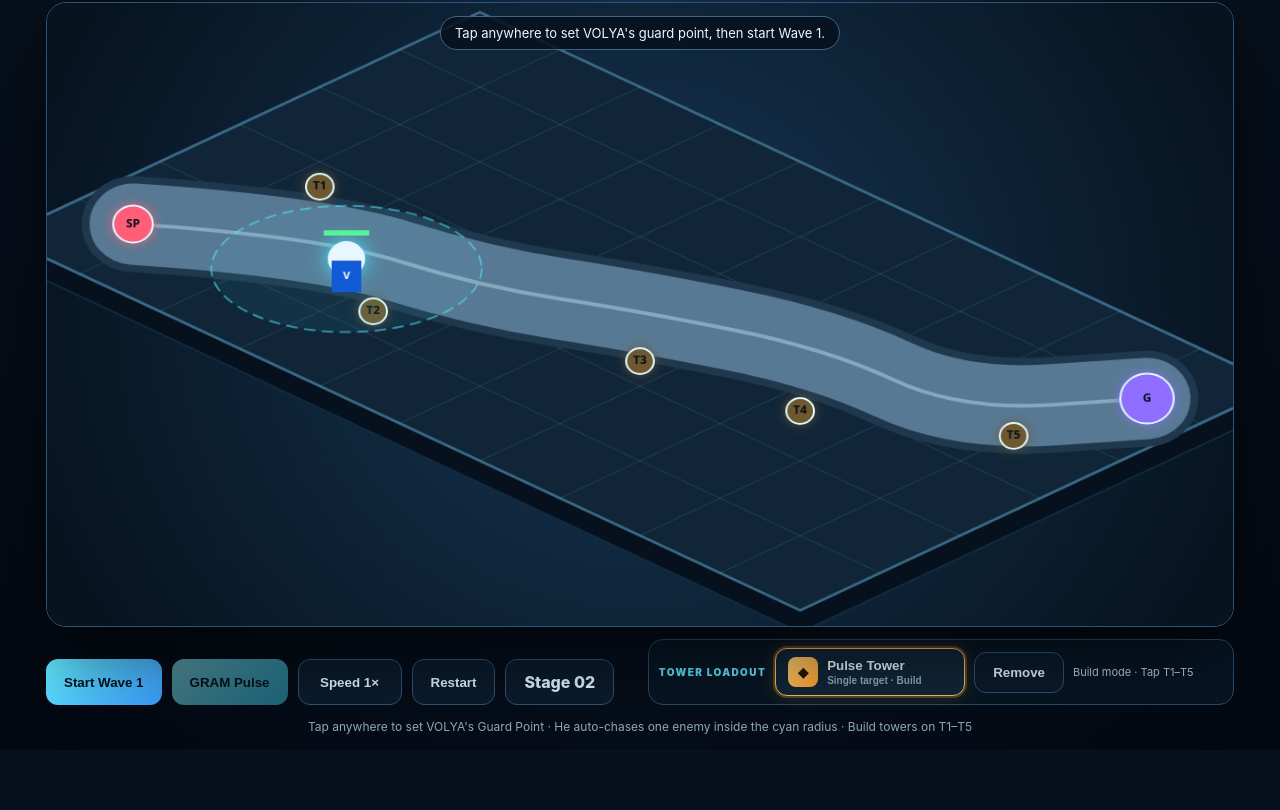
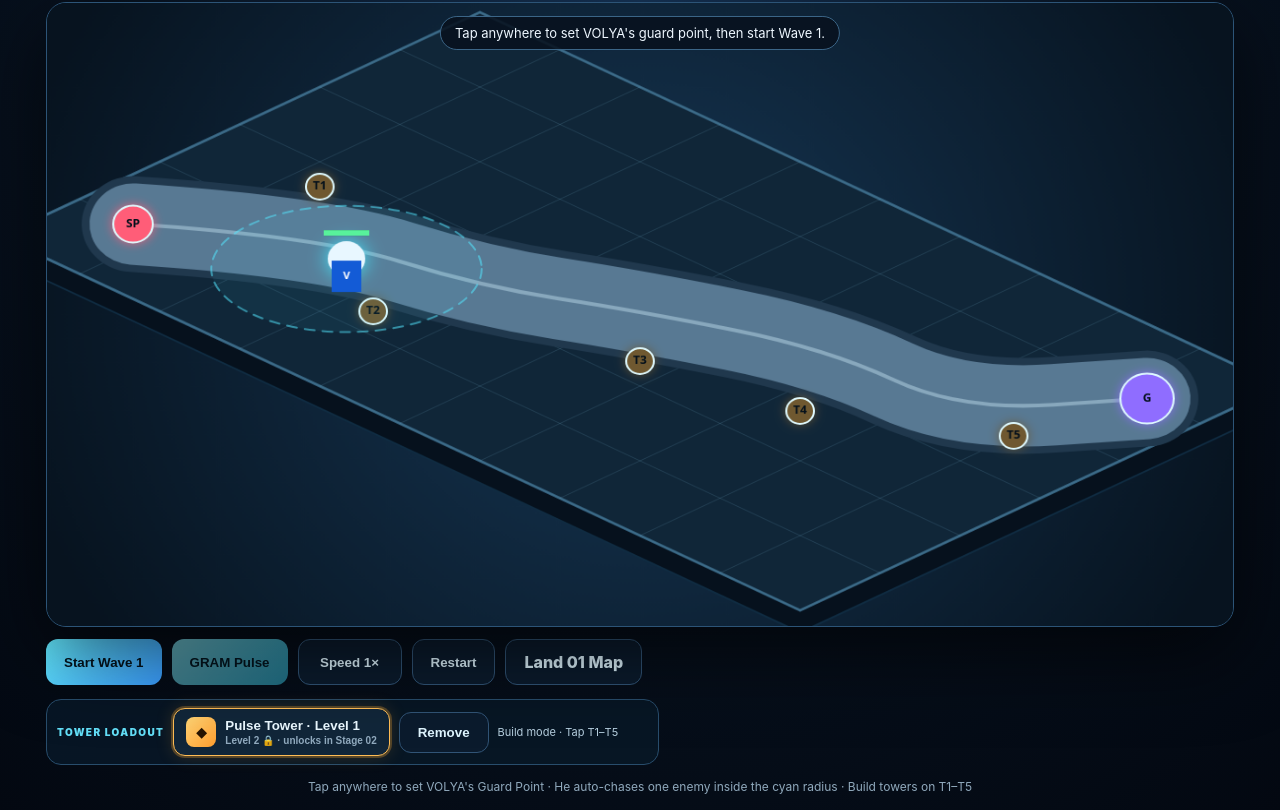
Before and after one commit to himn7980-bot/ArchAgent1, a website with bundled scripts: page gram-defenders-online/index.html in a window 1280 px wide. Shown: the part 95-905 px from the top of the page. Before the commit the page ends 845 px from the top, so only its background shows below. Built offline with nearby package versions, Linux system fonts and the light colour scheme.

Commit message:
Sync GRAM Defenders v1.8: index.html

```diff
--- a/gram-defenders-online/index.html
+++ b/gram-defenders-online/index.html
@@ -24,12 +24,12 @@
         <button id="hero-skill" class="skill-button" disabled>GRAM Pulse</button>
         <button id="game-speed" class="secondary speed-button" type="button" aria-label="Game speed">Speed 1×</button>
         <button id="restart" class="secondary">Restart</button>
-        <a class="stage-link" href="/stage2.html">Stage 02</a>
+        <a class="stage-link" href="/levels.html">Land 01 Map</a>
       </div>
       <section class="deck" aria-label="Tower deck">
         <span class="deck-label">TOWER LOADOUT</span>
         <button id="tower-card" class="tower-card selected" aria-pressed="true">
-          <span class="tower-icon">◆</span><span><strong>Pulse Tower</strong><small>Single target · Build</small></span>
+          <span class="tower-icon">◆</span><span><strong>Pulse Tower · Level 1</strong><small>Level 2 🔒 · unlocks in Stage 02</small></span>
         </button>
         <button id="remove-tower" class="secondary mode-button" aria-pressed="false">Remove</button>
         <span id="build-status">Build mode · Tap T1–T5</span>
```
